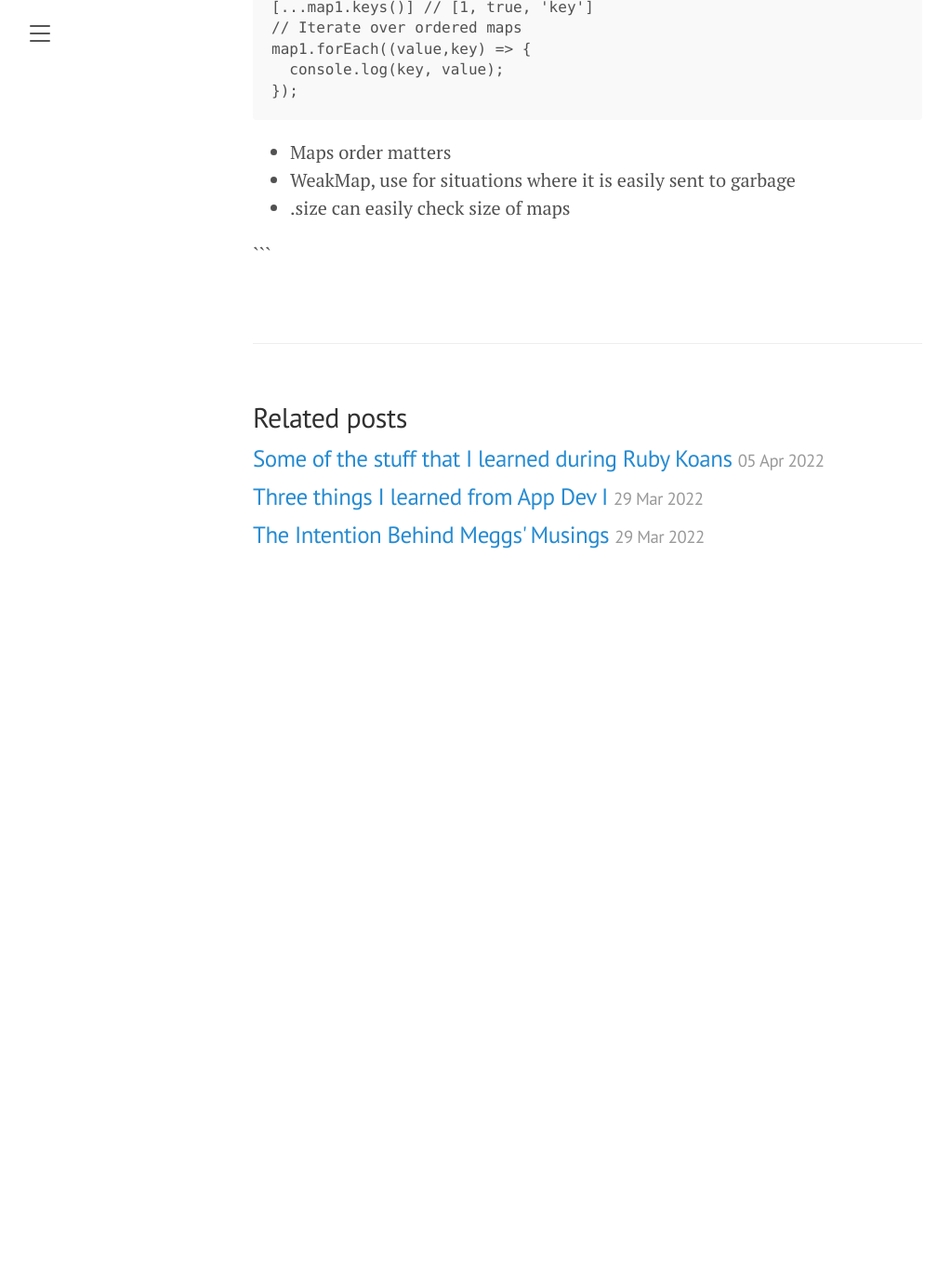
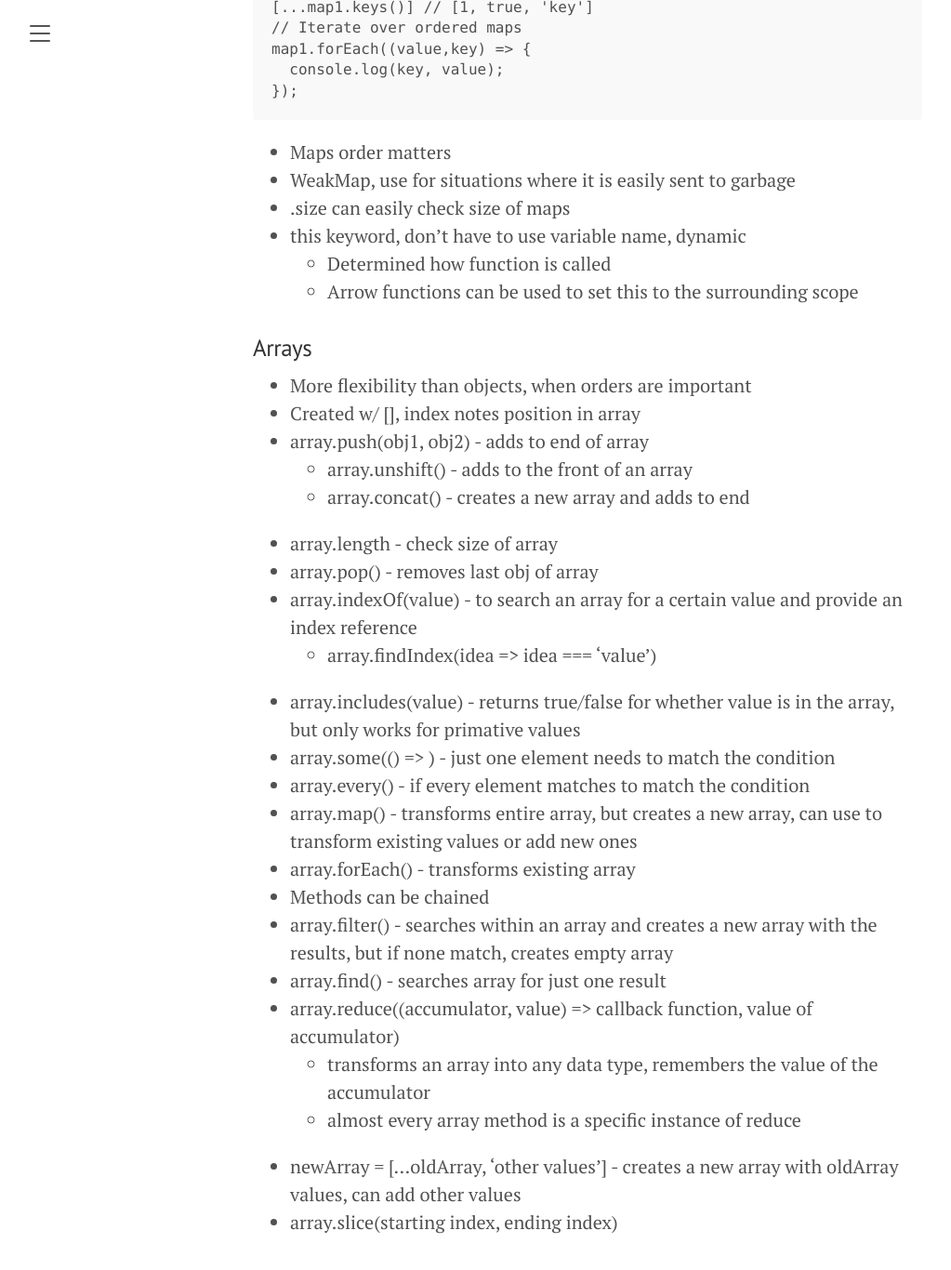
Before and after one commit to cmeggs0/til, a Jekyll site: the page built from _posts/2022-04-24-learning-javascript.md, in a window 1280 px wide and 1400 px high, scrolled down 9495 px. Shown: the top 1366 px of the window at 93% size, without its empty margins (8-1031 px from the left). Built offline with Jekyll 4.4.1, drawn with Linux system fonts in a browser that asks for light colours; our own code applies the rules of GitHub Pages for plain Markdown files; before the commit the page ends 10146 px from its top, so only the background shows below that.

Commit message:
Update 2022-04-24-learning-javascript.md

````diff
--- a/_posts/2022-04-24-learning-javascript.md
+++ b/_posts/2022-04-24-learning-javascript.md
@@ -327,6 +327,30 @@ map1.forEach((value,key) => {
 - Maps order matters
 - WeakMap, use for situations where it is easily sent to garbage
 - .size can easily check size of maps
+- this keyword, don't have to use variable name, dynamic
+  - Determined how function is called
+  - Arrow functions can be used to set this to the surrounding scope
 
-
-```
+### Arrays
+- More flexibility than objects, when orders are important
+- Created w/ [], index notes position in array
+- array.push(obj1, obj2) - adds to end of array
+  - array.unshift() - adds to the front of an array
+  - array.concat() - creates a new array and adds to end
+- array.length - check size of array
+- array.pop() - removes last obj of array
+- array.indexOf(value) - to search an array for a certain value and provide an index reference
+  - array.findIndex(idea => idea === 'value')
+- array.includes(value) - returns true/false for whether value is in the array, but only works for primative values
+- array.some(() => ) - just one element needs to match the condition
+- array.every() - if every element matches to match the condition
+- array.map() - transforms entire array, but creates a new array, can use to transform existing values or add new ones
+- array.forEach() - transforms existing array
+- Methods can be chained
+- array.filter() - searches within an array and creates a new array with the results, but if none match, creates empty array
+- array.find() - searches array for just one result
+- array.reduce((accumulator, value) => callback function, value of accumulator)
+  - transforms an array into any data type, remembers the value of the accumulator
+  - almost every array method is a specific instance of reduce
+- newArray = [...oldArray, 'other values'] - creates a new array with oldArray values, can add other values
+- array.slice(starting index, ending index)
````
